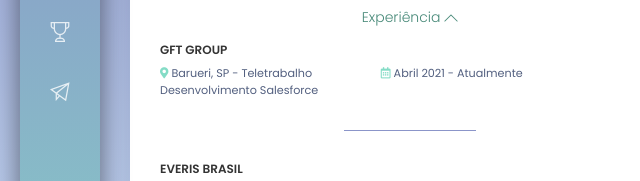
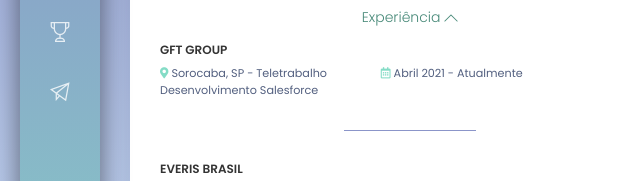
Before and after one commit to bellatannus/bellatannus.github.io, a plain HTML site: page cv.html in a window 1280 px wide. Both pictures are taken after a click on the link "Experiência". Shown: the part 275-456 px from the top of the page, 0-640 px from the left. Drawn offline with nearby package versions, Linux system fonts and the light colour scheme; some packages are replaced by stand-ins of ours.

Commit message:
Update cv.html

```diff
--- a/cv.html
+++ b/cv.html
@@ -206,7 +206,7 @@
                         <h6>GFT Group</h6>
                         <div class="row">
                           <div class="col-sm-5">
-                            <h7><i class="fas fa-map-marker-alt"></i> Barueri, SP - Teletrabalho </h7>
+                            <h7><i class="fas fa-map-marker-alt"></i> Sorocaba, SP - Teletrabalho </h7>
                           </div>
                           <div class="col-sm-7">
                             <h7><i class="far fa-calendar-alt"></i> Abril 2021 - Atualmente</h7>
```
